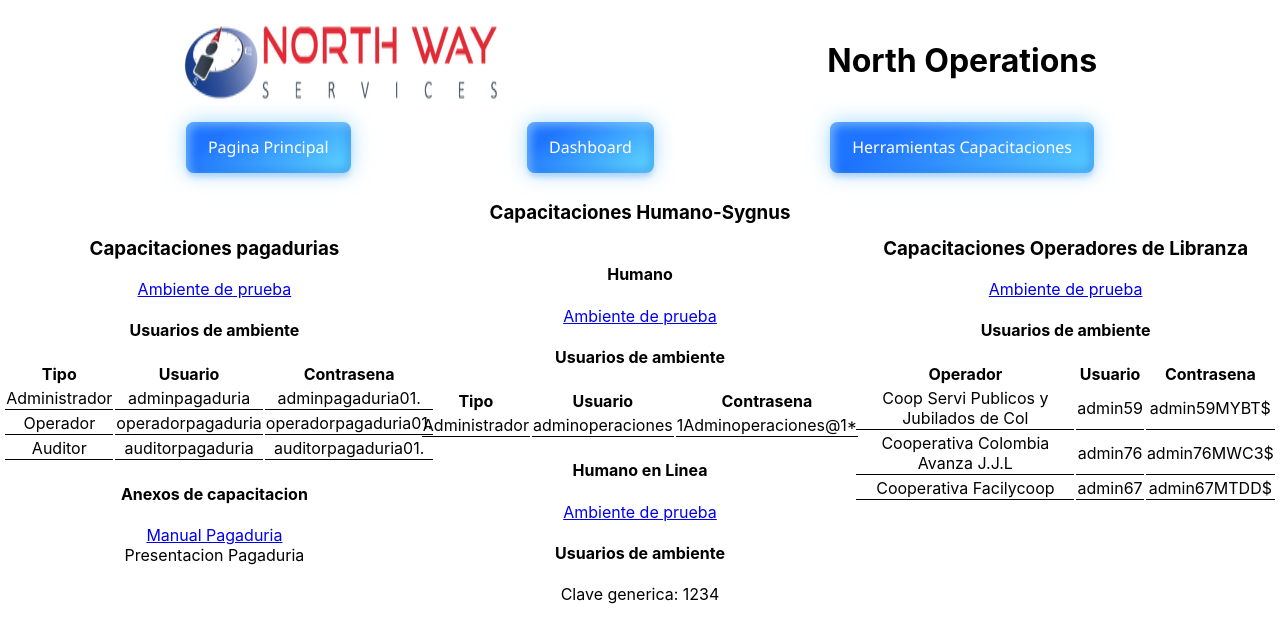
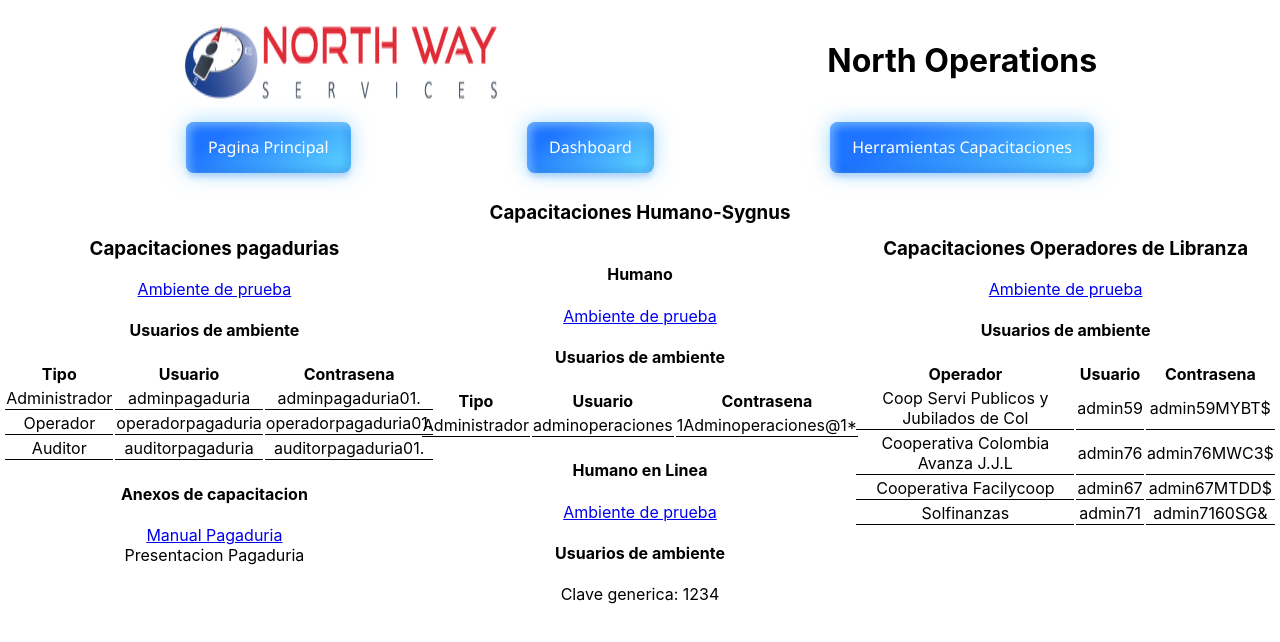
Before and after one commit to MiltonRiscanevo/northoperation, a React (Create React App) app: page /trainings in a window 1280 px wide. Shown: the top 642 px of the page. Built offline with nearby package versions, Linux system fonts and the light colour scheme.

Commit message:
adicionando nuevo operador

```diff
--- a/src/components/trainings/Trainings.jsx
+++ b/src/components/trainings/Trainings.jsx
@@ -102,6 +102,11 @@
                   <td>admin67</td>
                   <td>admin67MTDD$</td>
                 </tr>
+                <tr>
+                  <td>Solfinanzas</td>
+                  <td>admin71</td>
+                  <td>admin7160SG&</td>
+                </tr>
               </table>
             </div>
       </div>
```
